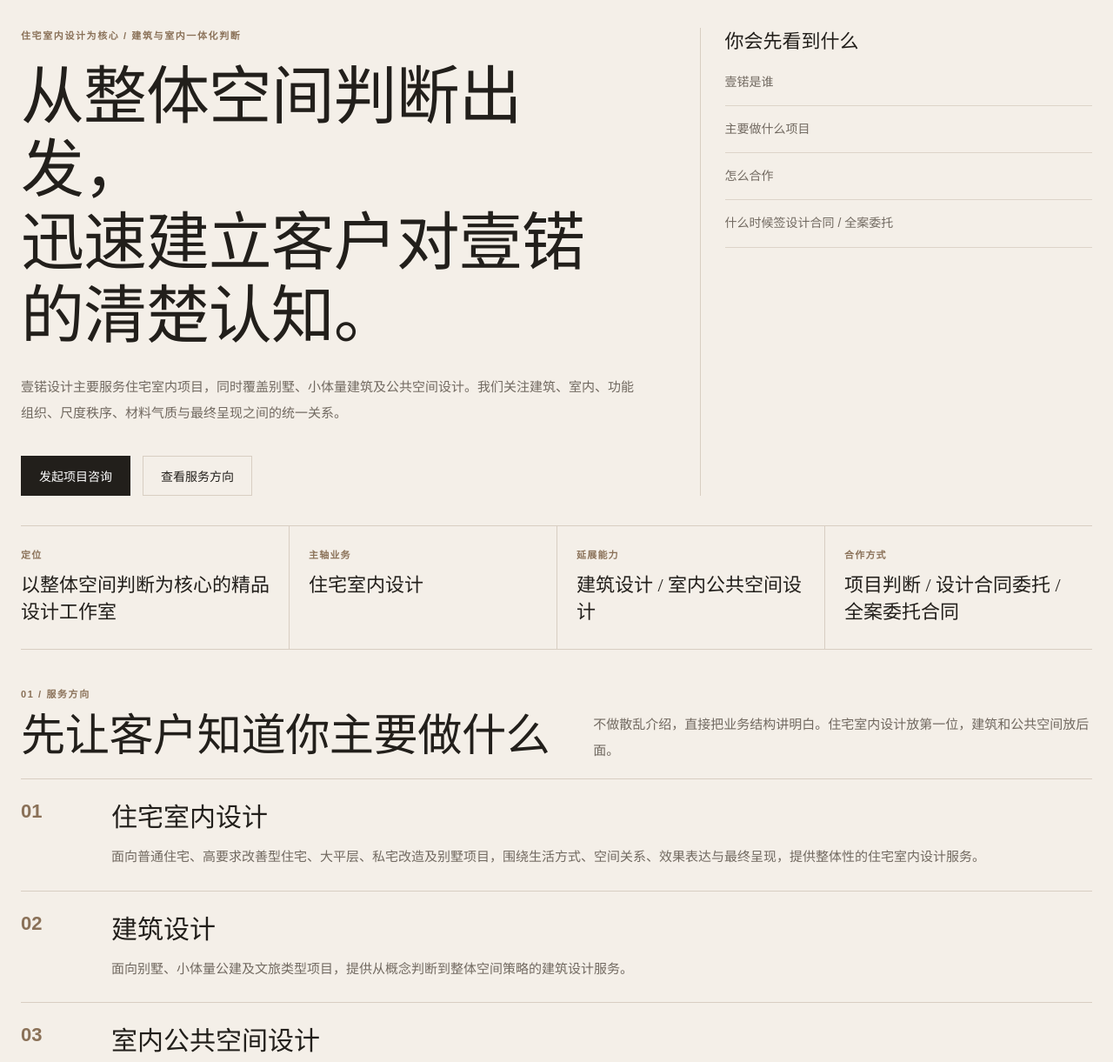
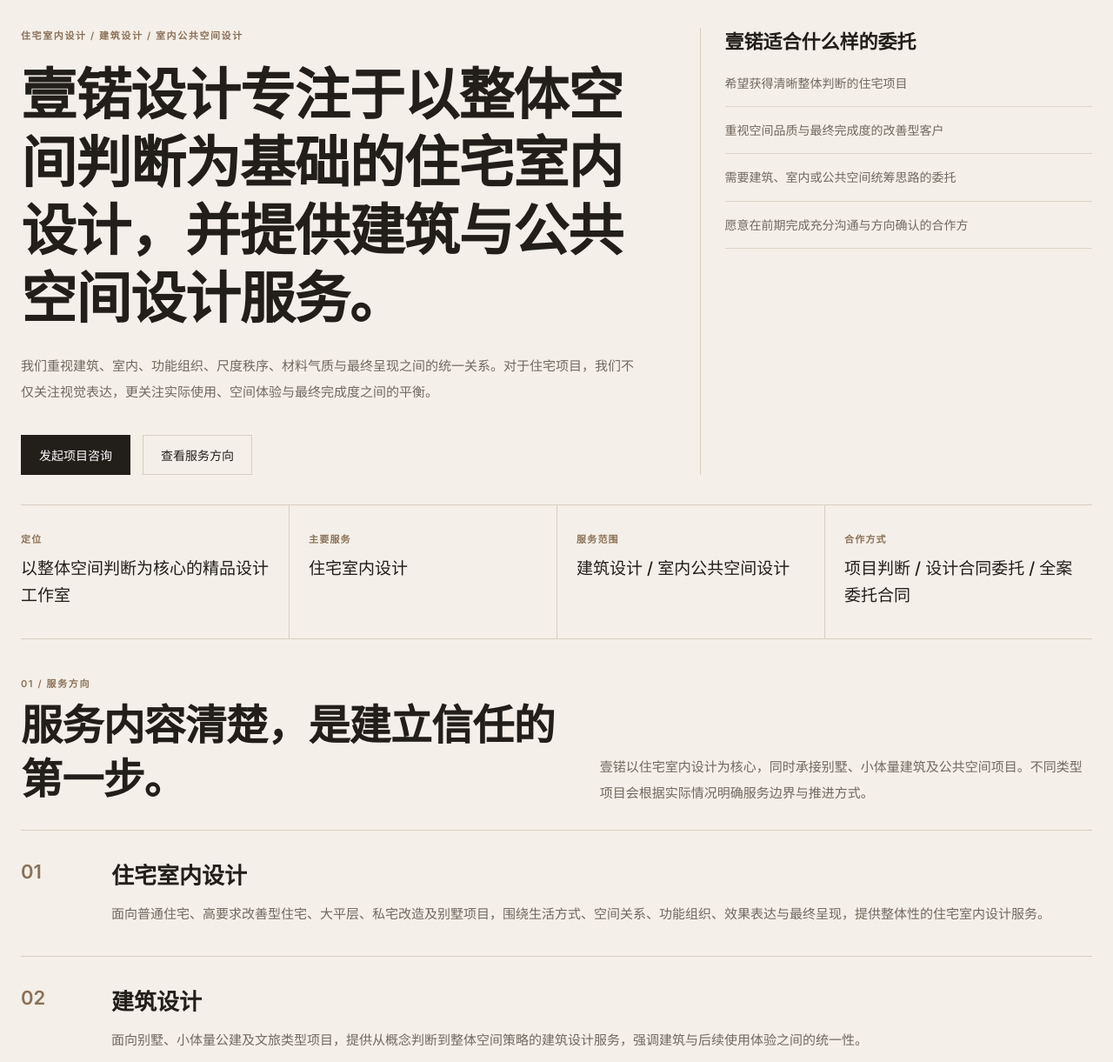
Before and after one commit to myxingmyku-ops/yino-website, a website: page index.html in a window 1280 px wide. Shown: the part 100-1321 px from the top of the page at 87% size. Drawn offline with Linux system fonts and the light colour scheme.

Commit message:
refactor: rewrite client-facing copy and sans-serif typography

```diff
--- a/index.html
+++ b/index.html
@@ -7,7 +7,7 @@
   <meta name="description" content="壹锘设计以住宅室内设计为核心，覆盖建筑设计与公共空间设计，提供项目判断、设计合同委托与全案委托合同等合作方式。" />
   <link rel="preconnect" href="https://fonts.googleapis.com" />
   <link rel="preconnect" href="https://fonts.gstatic.com" crossorigin />
-  <link href="https://fonts.googleapis.com/css2?family=Inter:wght@400;500;600&family=Noto+Serif+SC:wght@400;500&display=swap" rel="stylesheet" />
+  <link href="https://fonts.googleapis.com/css2?family=Inter:wght@400;500;600;700&family=Noto+Sans+SC:wght@400;500;700&display=swap" rel="stylesheet" />
   <link rel="stylesheet" href="style.css" />
 </head>
 <body>
@@ -25,9 +25,9 @@
     <main>
       <section class="hero">
         <div class="hero-main">
-          <p class="tag">住宅室内设计为核心 / 建筑与室内一体化判断</p>
-          <h1>从整体空间判断出发，<br>迅速建立客户对壹锘的清楚认知。</h1>
-          <p class="hero-lead">壹锘设计主要服务住宅室内项目，同时覆盖别墅、小体量建筑及公共空间设计。我们关注建筑、室内、功能组织、尺度秩序、材料气质与最终呈现之间的统一关系。</p>
+          <p class="tag">住宅室内设计 / 建筑设计 / 室内公共空间设计</p>
+          <h1>壹锘设计专注于以整体空间判断为基础的住宅室内设计，并提供建筑与公共空间设计服务。</h1>
+          <p class="hero-lead">我们重视建筑、室内、功能组织、尺度秩序、材料气质与最终呈现之间的统一关系。对于住宅项目，我们不仅关注视觉表达，更关注实际使用、空间体验与最终完成度之间的平衡。</p>
           <div class="hero-actions">
             <a class="btn primary" href="#contact">发起项目咨询</a>
             <a class="btn" href="#services">查看服务方向</a>
@@ -35,12 +35,12 @@
         </div>
         <aside class="hero-side">
           <div class="quick-card">
-            <h2>你会先看到什么</h2>
+            <h2>壹锘适合什么样的委托</h2>
             <ul>
-              <li>壹锘是谁</li>
-              <li>主要做什么项目</li>
-              <li>怎么合作</li>
-              <li>什么时候签设计合同 / 全案委托</li>
+              <li>希望获得清晰整体判断的住宅项目</li>
+              <li>重视空间品质与最终完成度的改善型客户</li>
+              <li>需要建筑、室内或公共空间统筹思路的委托</li>
+              <li>愿意在前期完成充分沟通与方向确认的合作方</li>
             </ul>
           </div>
         </aside>
@@ -52,11 +52,11 @@
           <p>以整体空间判断为核心的精品设计工作室</p>
         </article>
         <article>
-          <span>主轴业务</span>
+          <span>主要服务</span>
           <p>住宅室内设计</p>
         </article>
         <article>
-          <span>延展能力</span>
+          <span>服务范围</span>
           <p>建筑设计 / 室内公共空间设计</p>
         </article>
         <article>
@@ -69,9 +69,9 @@
         <div class="section-head">
           <div>
             <p class="kicker">01 / 服务方向</p>
-            <h2>先让客户知道你主要做什么</h2>
+            <h2>服务内容清楚，是建立信任的第一步。</h2>
           </div>
-          <p class="head-note">不做散乱介绍，直接把业务结构讲明白。住宅室内设计放第一位，建筑和公共空间放后面。</p>
+          <p class="head-note">壹锘以住宅室内设计为核心，同时承接别墅、小体量建筑及公共空间项目。不同类型项目会根据实际情况明确服务边界与推进方式。</p>
         </div>
 
         <div class="service-table">
@@ -79,21 +79,21 @@
             <div class="service-no">01</div>
             <div class="service-content">
               <h3>住宅室内设计</h3>
-              <p>面向普通住宅、高要求改善型住宅、大平层、私宅改造及别墅项目，围绕生活方式、空间关系、效果表达与最终呈现，提供整体性的住宅室内设计服务。</p>
+              <p>面向普通住宅、高要求改善型住宅、大平层、私宅改造及别墅项目，围绕生活方式、空间关系、功能组织、效果表达与最终呈现，提供整体性的住宅室内设计服务。</p>
             </div>
           </article>
           <article class="service-item">
             <div class="service-no">02</div>
             <div class="service-content">
               <h3>建筑设计</h3>
-              <p>面向别墅、小体量公建及文旅类型项目，提供从概念判断到整体空间策略的建筑设计服务。</p>
+              <p>面向别墅、小体量公建及文旅类型项目，提供从概念判断到整体空间策略的建筑设计服务，强调建筑与后续使用体验之间的统一性。</p>
             </div>
           </article>
           <article class="service-item">
             <div class="service-no">03</div>
             <div class="service-content">
               <h3>室内公共空间设计</h3>
-              <p>面向创意办公、品牌商铺及具有传播属性的公共空间项目，兼顾品牌识别、空间体验与使用效率。</p>
+              <p>面向创意办公、品牌商铺及具有传播属性的公共空间项目，在品牌识别、空间体验与使用效率之间寻找平衡。</p>
             </div>
           </article>
         </div>
@@ -103,7 +103,7 @@
         <div class="section-head single">
           <div>
             <p class="kicker">02 / 服务流程</p>
-            <h2>先给客户方向，再确认委托方式</h2>
+            <h2>在正式委托前，先把方向判断清楚。</h2>
           </div>
         </div>
 
@@ -112,17 +112,17 @@
             <div class="node current">
               <span>01</span>
               <strong>初步沟通</strong>
-              <p>了解面积、家庭结构、预算范围、预期入住时间、生活方式设想及项目当前阶段。</p>
+              <p>了解项目面积、家庭结构、预算范围、预期入住时间、生活方式设想及当前阶段，判断是否适合进入下一步沟通。</p>
             </div>
             <div class="node highlight">
               <span>02</span>
               <strong>项目判断</strong>
-              <p>提出项目设想、初步平面意向与空间意向，让客户先判断方向是否合适。</p>
+              <p>基于项目条件提出初步项目设想，并形成阶段性的平面意向与空间意向，帮助客户判断整体方向是否匹配。</p>
             </div>
             <div class="node">
               <span>03</span>
               <strong>委托确认</strong>
-              <p>方向达成一致后，进入设计合同委托或全案委托合同。</p>
+              <p>在方向达成一致后，根据项目需求与合作深度，进入设计合同委托或全案委托合同阶段。</p>
             </div>
             <div class="node">
               <span>04</span>
@@ -132,19 +132,19 @@
             <div class="node">
               <span>05</span>
               <strong>项目推进</strong>
-              <p>根据合同类型进入设计推进或整体项目推进衔接。</p>
+              <p>根据合同类型推进后续工作，进入设计深化或整体项目推进衔接阶段。</p>
             </div>
             <div class="node">
               <span>06</span>
               <strong>落地协同</strong>
-              <p>对关键效果、重要界面与实施偏差进行持续控制，保证最终完成度。</p>
+              <p>对关键效果、重要界面与实施偏差进行持续控制，尽可能保证最终呈现与前期判断一致。</p>
             </div>
           </div>
 
           <aside class="process-note">
-            <h3>项目判断阶段是关键</h3>
-            <p>这一阶段不是空谈，而是给客户看到初步方向：项目设想、平面意向、空间意向。</p>
-            <p>客户认可后，再决定签设计合同，或者直接签全案委托合同。</p>
+            <h3>项目判断阶段</h3>
+            <p>这一阶段不是空泛沟通，而是围绕项目条件给出初步方向，包括项目设想、平面意向与空间意向。</p>
+            <p>在此基础上，客户可以更清楚地判断项目是否适合继续推进，以及更适合设计委托还是全案委托。</p>
           </aside>
         </div>
       </section>
@@ -153,23 +153,23 @@
         <div class="section-head">
           <div>
             <p class="kicker">03 / 合作方式与收费说明</p>
-            <h2>先解释怎么合作，再谈怎么收费</h2>
+            <h2>不同项目，有不同的合作深度与服务边界。</h2>
           </div>
-          <p class="head-note">不采用统一套餐式报价。收费根据项目类型、面积规模、复杂程度、委托范围、推敲深度及合作周期综合评估。</p>
+          <p class="head-note">壹锘不采用统一套餐式报价。收费将根据项目类型、面积规模、复杂程度、委托范围、推敲深度及合作周期综合评估。</p>
         </div>
 
         <div class="coop-grid">
           <article>
             <h3>项目判断</h3>
-            <p>基于项目条件提供初步设想、平面意向与空间意向，用于判断整体方向是否匹配。</p>
+            <p>基于项目条件提供初步设想、平面意向与空间意向，用于帮助客户判断项目方向是否匹配。</p>
           </article>
           <article>
             <h3>设计合同委托</h3>
-            <p>适合进入正式设计阶段的项目，围绕整体空间关系与效果表达推进系统性设计工作。</p>
+            <p>适合进入正式设计阶段的项目，围绕整体空间关系、功能组织与效果表达推进系统性设计工作。</p>
           </article>
           <article>
             <h3>全案委托合同</h3>
-            <p>适合在前期判断达成一致后，直接进入整体设计与项目推进的委托方式。</p>
+            <p>适合在前期判断达成一致后，直接进入整体设计与项目推进的委托方式，适用于对完成度与推进效率要求更高的项目。</p>
           </article>
         </div>
       </section>
@@ -178,9 +178,9 @@
         <div class="contact-panel">
           <div class="contact-copy">
             <p class="kicker">04 / 项目咨询</p>
-            <h2>让客户知道第一次该提供什么</h2>
-            <p>服务覆盖上海、武汉，并面向全国提供项目咨询与设计委托。</p>
-            <p>建议提前提供项目面积、家庭结构、预算范围、预期入住时间，以及对未来生活方式与空间期待的初步设想，我们会先完成项目判断，再给出相应的合作建议。</p>
+            <h2>如果你正在推进一个项目，欢迎与我们沟通。</h2>
+            <p>壹锘服务覆盖上海、武汉，并面向全国提供项目咨询与设计委托。</p>
+            <p>为提高首次沟通效率，建议提前提供项目面积、家庭结构、预算范围、预期入住时间，以及对未来生活方式与空间期待的初步设想。基于这些信息，我们会先完成项目判断，再给出相应的合作建议。</p>
           </div>
           <form class="contact-form" onsubmit="handleSubmit(event)">
             <label>
--- a/style.css
+++ b/style.css
@@ -2,13 +2,12 @@
 
 :root {
   --bg: #f4efe8;
-  --paper: #f8f4ee;
+  --paper: #faf7f2;
   --line: #d8cec2;
   --text: #221f1b;
   --muted: #716960;
   --accent: #8a7158;
-  --sans: 'Noto Sans SC', 'PingFang SC', 'Microsoft YaHei', sans-serif;
-  --serif: 'Noto Serif SC', serif;
+  --sans: 'Inter', 'Noto Sans SC', 'PingFang SC', 'Microsoft YaHei', sans-serif;
 }
 
 html { scroll-behavior: smooth; }
@@ -18,6 +17,7 @@ body {
   font-family: var(--sans);
   -webkit-font-smoothing: antialiased;
   text-rendering: optimizeLegibility;
+  letter-spacing: 0;
 }
 
 a { color: inherit; text-decoration: none; }
@@ -70,12 +70,11 @@ button, input, select, textarea { font: inherit; }
 }
 .hero h1 {
   margin-top: 22px;
-  font-family: var(--serif);
-  font-size: clamp(42px, 5.7vw, 76px);
-  line-height: 1.15;
-  font-weight: 500;
-  letter-spacing: -1px;
-  max-width: 920px;
+  font-size: clamp(40px, 5vw, 64px);
+  line-height: 1.22;
+  font-weight: 600;
+  letter-spacing: -1.1px;
+  max-width: 980px;
 }
 .hero-lead {
   margin-top: 24px;
@@ -109,10 +108,9 @@ button, input, select, textarea { font: inherit; }
   padding-left: 28px;
 }
 .quick-card h2 {
-  font-family: var(--serif);
   font-size: 22px;
-  font-weight: 500;
-  line-height: 1.45;
+  font-weight: 600;
+  line-height: 1.5;
   margin-bottom: 18px;
 }
 .quick-card ul {
@@ -135,7 +133,7 @@ button, input, select, textarea { font: inherit; }
   border-bottom: 1px solid var(--line);
 }
 .summary-grid article {
-  padding: 24px 18px 26px 0;
+  padding: 30px 22px 34px 0;
 }
 .summary-grid article + article {
   border-left: 1px solid var(--line);
@@ -151,9 +149,9 @@ button, input, select, textarea { font: inherit; }
   text-transform: uppercase;
 }
 .summary-grid p {
-  font-family: var(--serif);
-  font-size: 22px;
-  line-height: 1.45;
+  font-size: 19px;
+  line-height: 1.6;
+  font-weight: 500;
 }
 
 .section {
@@ -162,19 +160,18 @@ button, input, select, textarea { font: inherit; }
 .section-head {
   display: grid;
   grid-template-columns: 1.05fr .95fr;
-  gap: 24px;
+  gap: 40px;
   align-items: end;
-  margin-bottom: 18px;
+  margin-bottom: 28px;
 }
 .section-head.single { grid-template-columns: 1fr; }
 .section-head h2,
 .contact-copy h2 {
   margin-top: 10px;
-  font-family: var(--serif);
-  font-size: clamp(28px, 4vw, 52px);
-  line-height: 1.2;
-  font-weight: 500;
-  letter-spacing: -0.5px;
+  font-size: clamp(28px, 4vw, 48px);
+  line-height: 1.28;
+  font-weight: 600;
+  letter-spacing: -0.8px;
 }
 .head-note,
 .contact-copy p,
@@ -200,7 +197,7 @@ button, input, select, textarea { font: inherit; }
   display: grid;
   grid-template-columns: 80px 1fr;
   gap: 24px;
-  padding: 24px 0;
+  padding: 34px 0;
   border-bottom: 1px solid var(--line);
 }
 .service-item.strong { background: transparent; }
@@ -214,10 +211,9 @@ button, input, select, textarea { font: inherit; }
 .process-note h3,
 .coop-grid h3 {
   display: block;
-  font-family: var(--serif);
-  font-size: 30px;
-  line-height: 1.35;
-  font-weight: 500;
+  font-size: 26px;
+  line-height: 1.42;
+  font-weight: 600;
   margin-bottom: 10px;
 }
 
@@ -234,10 +230,10 @@ button, input, select, textarea { font: inherit; }
   border-left: 1px solid var(--line);
 }
 .node {
-  padding: 22px 22px 24px;
+  padding: 30px 26px 32px;
   border-right: 1px solid var(--line);
   border-bottom: 1px solid var(--line);
-  min-height: 210px;
+  min-height: 240px;
 }
 .node.highlight {
   background: rgba(138,113,88,0.04);
@@ -279,7 +275,7 @@ button, input, select, textarea { font: inherit; }
   display: grid;
   grid-template-columns: .95fr 1.05fr;
   gap: 32px;
-  padding: 30px 0 0;
+  padding: 42px 0 0;
   border-top: 1px solid var(--line);
 }
 .contact-copy p + p { margin-top: 12px; }
```
